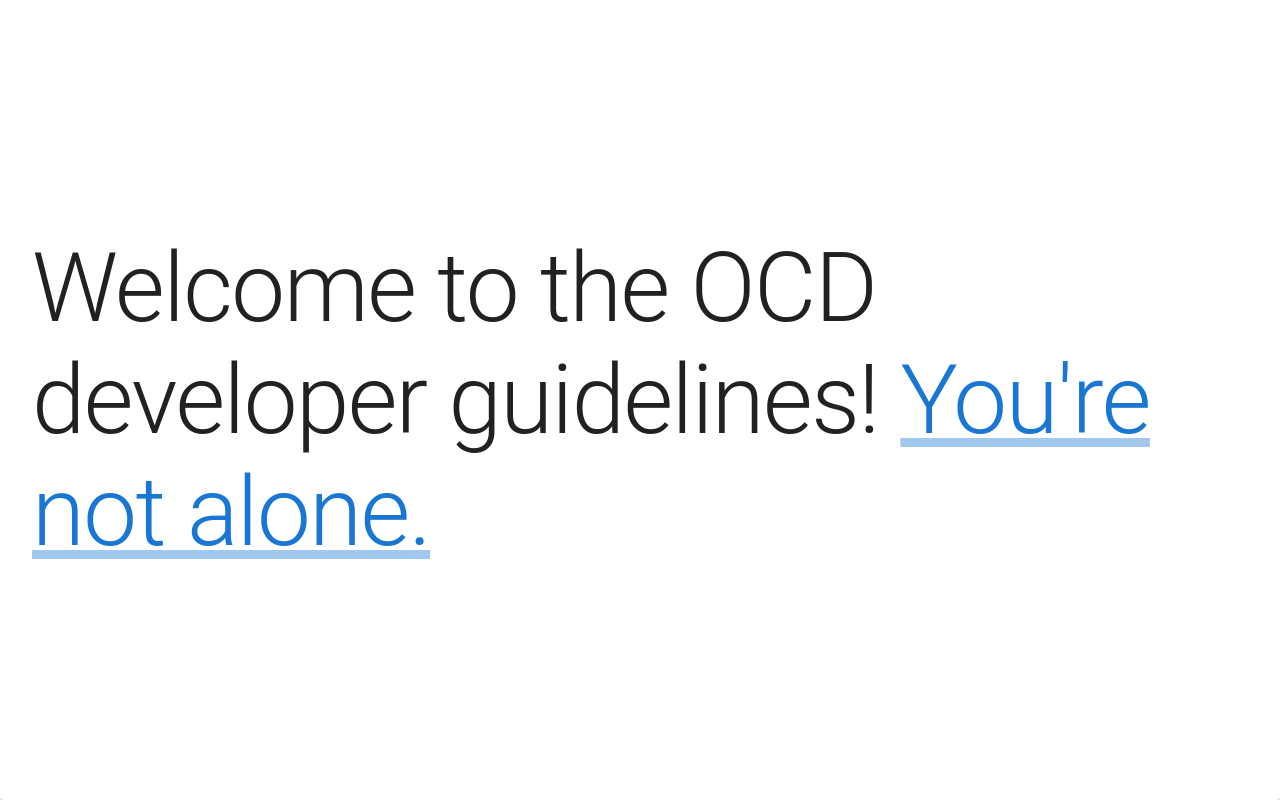
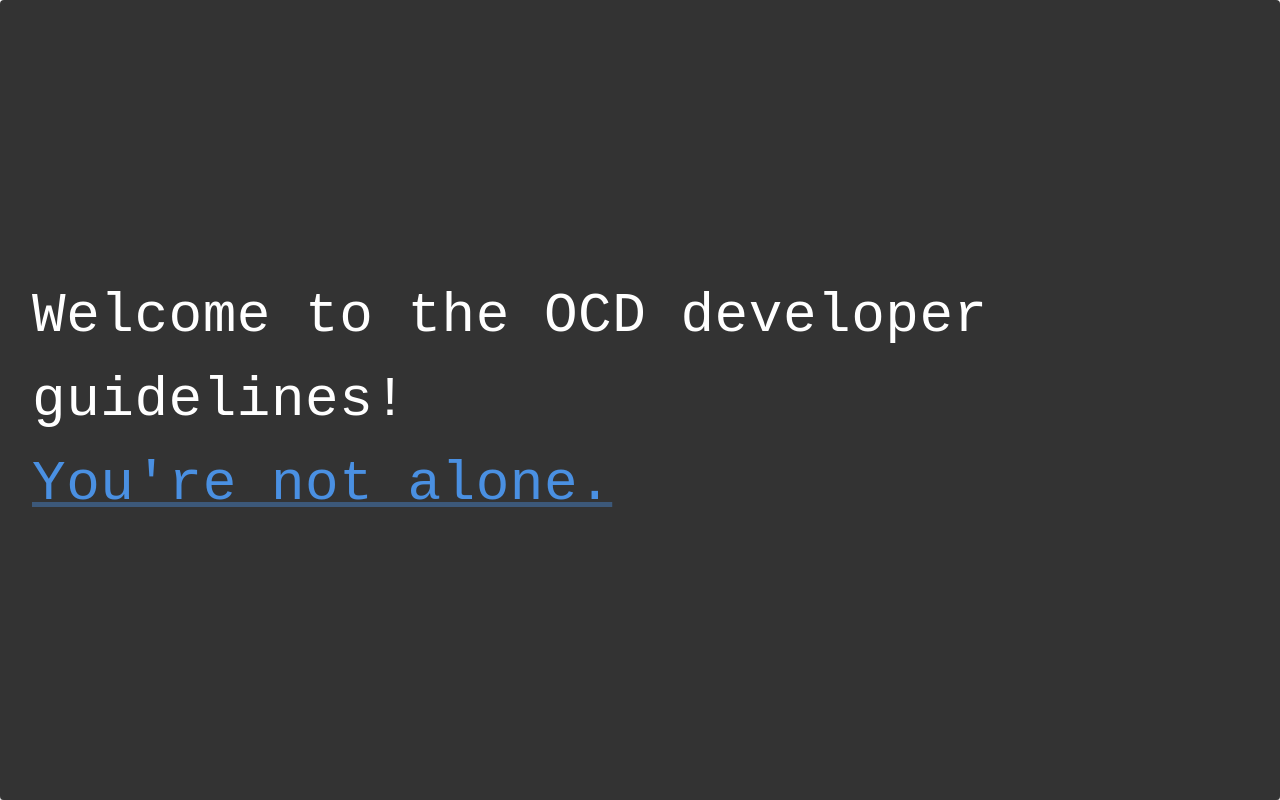
Before and after one commit to reactoholic/the-ocd-dev-guidelines, a Next.js app: page / in a window 1280 px wide. Built offline with nearby package versions, Linux system fonts and the light colour scheme.

Commit message:
add theme

```diff
--- a/src/app/page.tsx
+++ b/src/app/page.tsx
@@ -1,13 +1,35 @@
-import { Link, Paper, Typography, useTheme, useMediaQuery } from '@mui/material'
+'use client'
 
-export default function Home() {
-  const theme = useTheme()
-  const isSmallScreen = useMediaQuery(theme.breakpoints.down('sm'))
-  console.log('isSmallScreen', isSmallScreen)
+import React from 'react'
 
+import {
+  THEME_ID,
+  createTheme as muiCreateTheme,
+  ThemeProvider as MaterialThemeProvider
+} from '@mui/material/styles'
+import { Link, Paper, Typography } from '@mui/material'
+
+const materialTheme = muiCreateTheme({
+  palette: {
+    primary: {
+      main: '#4A90E2'
+    },
+
+    text: {
+      primary: '#fff'
+    },
+
+    background: {
+      default: '#333'
+    }
+  }
+})
+
+export default function App() {
   return (
+    <MaterialThemeProvider theme={{ [THEME_ID]: materialTheme }}>
       <Paper
-      sx={{
+        sx={(theme) => ({
           display: 'grid',
           placeItems: 'center',
 
@@ -15,15 +37,17 @@ export default function Home() {
           height: '100vh',
           textWrap: 'pretty',
           padding: 'clamp(1rem, 5vw, 2rem)',
-        fontSize: 'clamp(1.25rem, 5vw, 2rem)'
-      }}
+          backgroundColor: theme.palette.background.default
+        })}
       >
-      <Typography variant={isSmallScreen ? 'body1' : 'h1'}>
-        Welcome to the OCD developer guidelines!{' '}
-        <Link href="#" underline="always">
+        <Typography fontFamily="monospace" fontSize={'clamp(1.25rem, 5vw, 3.5rem)'}>
+          Welcome to the OCD developer guidelines!
+          <br />
+          <Link href="/" underline="always">
             You&apos;re not alone.
           </Link>
         </Typography>
       </Paper>
+    </MaterialThemeProvider>
   )
 }
```
Lines whose indentation alone changed are shown as unchanged.
